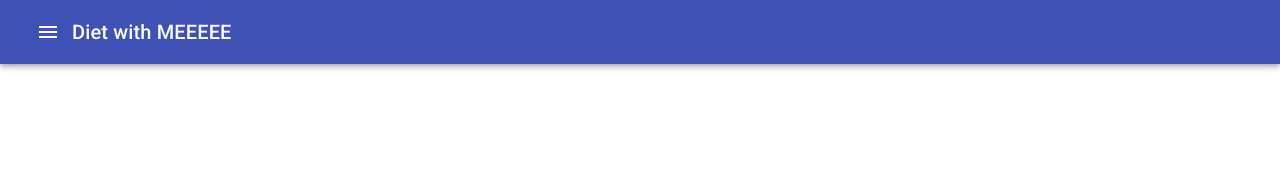
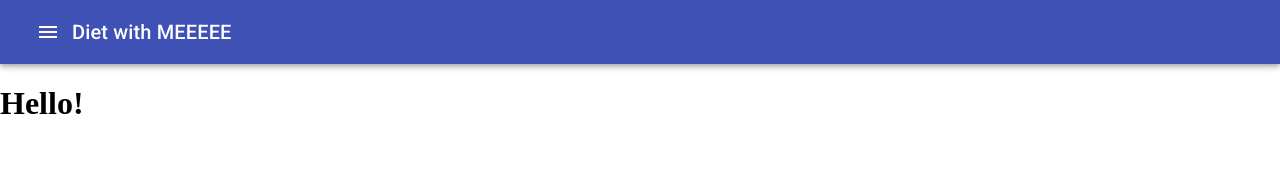
Before and after one commit to timmmyeo/diet-tracker, a React (Create React App) app in the folder frontend/: page / in a window 1280 px wide. Shown: the top 175 px of the page. Built offline with nearby package versions, Linux system fonts and the light colour scheme.

Commit message:
Another hello

```diff
--- a/frontend/src/App.js
+++ b/frontend/src/App.js
@@ -1,10 +1,12 @@
 import React from 'react';
 import Navbar from "./components/Navbar"
+import Chat from "./components/Chat"
 
 function App() {
   return (
     <>
     <Navbar />
+    <Chat />
     </>
   );
 }
--- /dev/null
+++ b/frontend/src/components/Chat.js
@@ -0,0 +1,9 @@
+import React from "react"
+
+export default function Chat() {
+  return (
+    <>
+      <h1>Hello!</h1>
+    </>
+  )
+}
--- a/package.json
+++ b/package.json
@@ -1,5 +1,6 @@
 {
   "dependencies": {
+    "@livechat/ui-kit": "^0.4.0-10",
     "@material-ui/core": "^4.11.0",
     "@material-ui/icons": "^4.9.1"
   }
```
Also changed, not shown: 2 other files (tests, documents, lock files or other folders).
